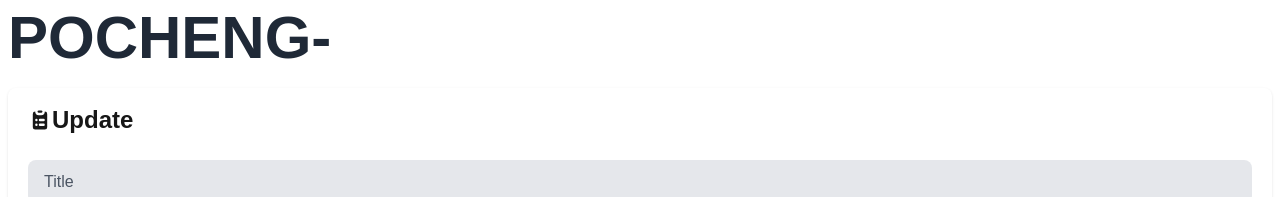
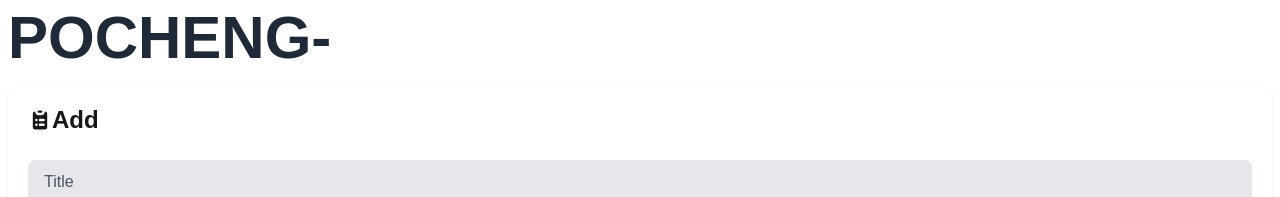
Before and after one commit to almuete/agenda, a Next.js app: page / in a window 1280 px wide. Shown: the top 197 px of the page. Built offline with nearby package versions, Linux system fonts and the light colour scheme.

Commit message:
Fixed ESLINT issue

```diff
--- a/pages/index.tsx
+++ b/pages/index.tsx
@@ -296,7 +296,7 @@ function StateManagement({ ...pageProps }) {
 											<ClipboardListIcon className="" />
 										</div>
 										<h1 className="inline text-2xl font-semibold leading-none ">
-											{_.size(isEdit) ? "Update" : "Add"}
+											{_.size(isEdit) && isEdit.id ? "Update" : "Add"}
 										</h1>
 									</div>
 								</div>
```
